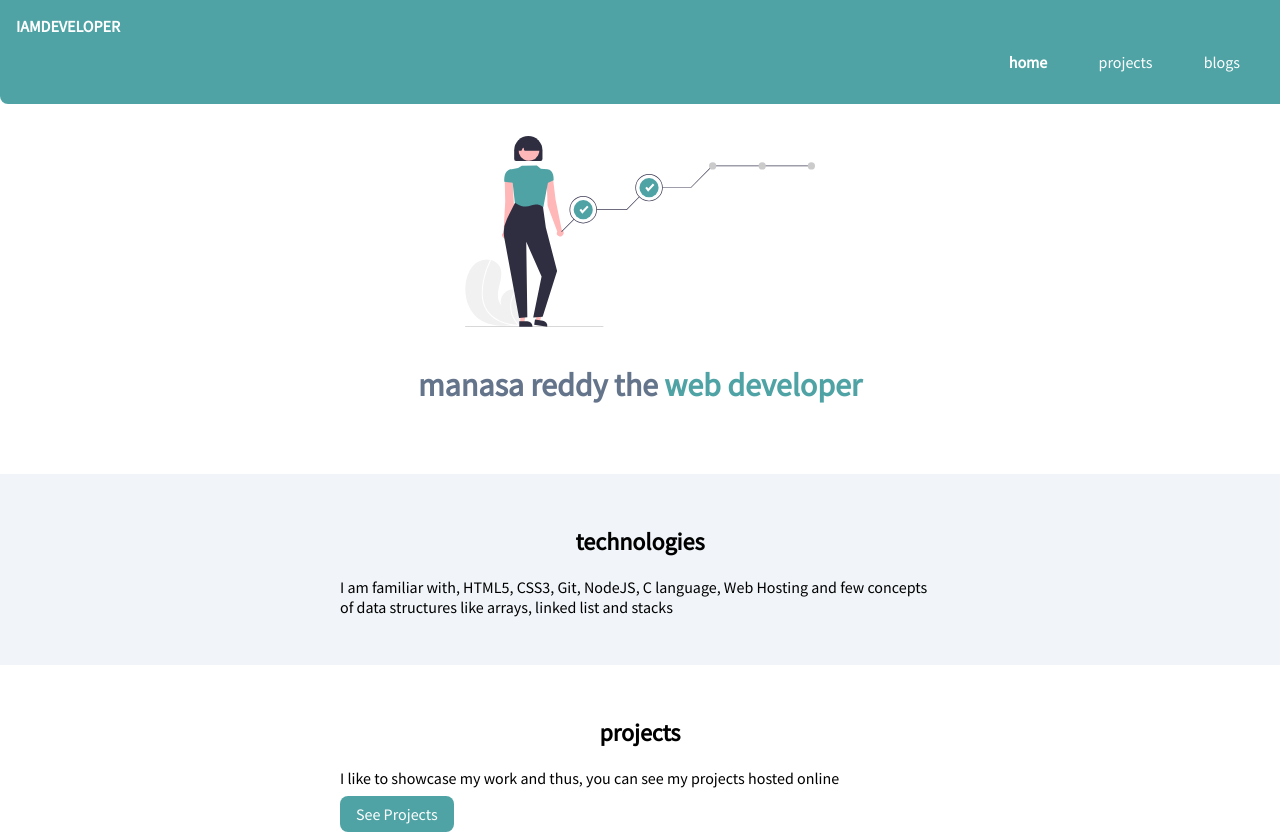
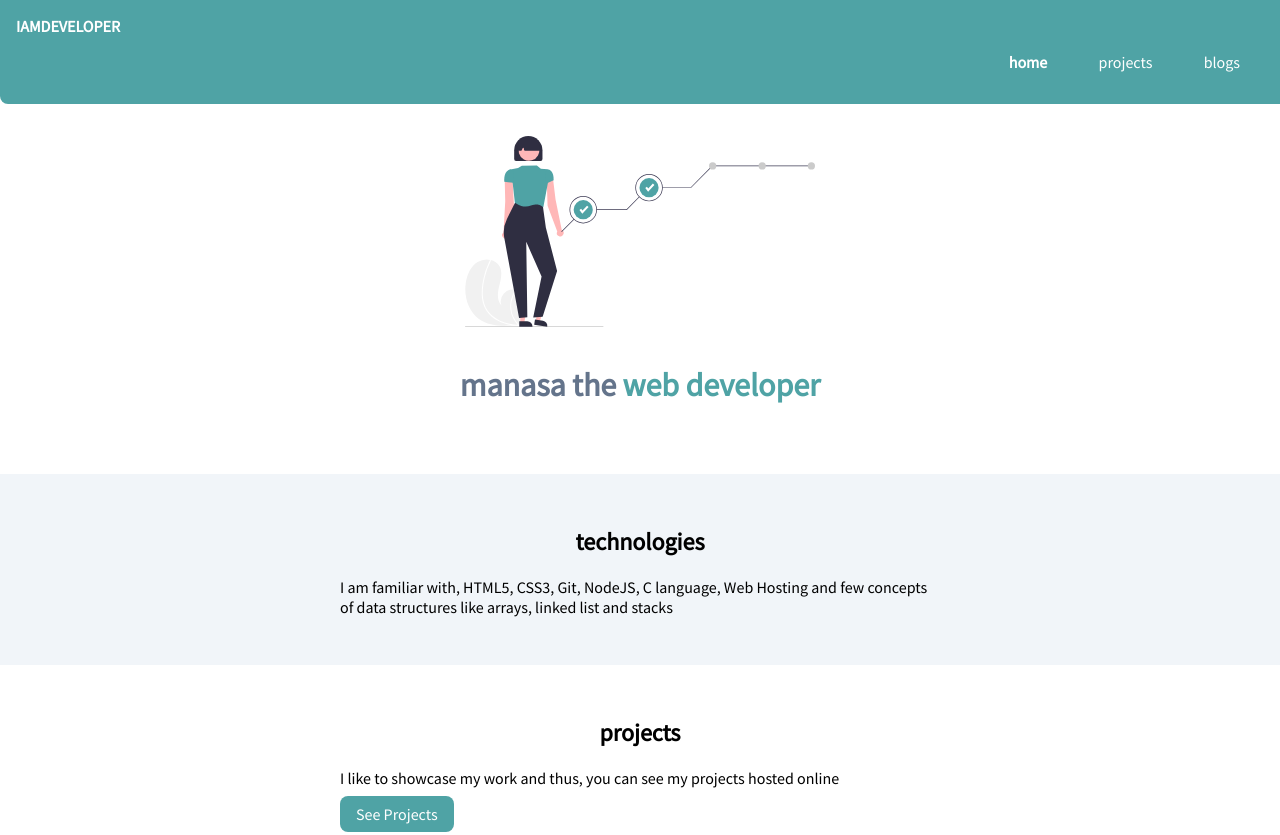
Before and after one commit to MANASA-REDDY04/Semantic-Html, a plain HTML site: page index.html in a window 1280 px wide. Shown: the top 835 px of the page. Drawn offline with Linux system fonts and the light colour scheme.

Commit message:
docs-website home page

```diff
--- a/index.html
+++ b/index.html
@@ -25,7 +25,7 @@
 
 <header class="hero">
     <img class="hero-img"src = "images/warrior.svg"/>
-    <h1 class="hero-heading">manasa reddy the
+    <h1 class="hero-heading">manasa the
         <span class="heading-inverted">web developer</span>
     </h1>
 </header>
```
